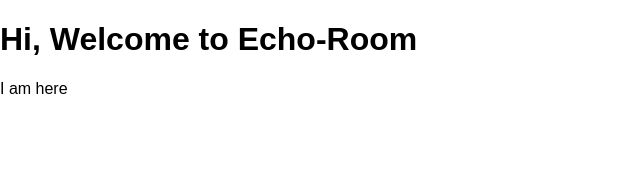
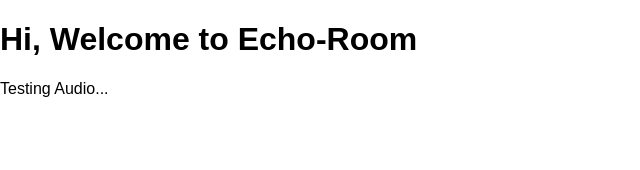
Before and after one commit to AndOr0812/echo-room, a React (Create React App) app: page / in a window 1280 px wide. Shown: the top 170 px of the page, without its empty margins (0-640 px from the left). Built offline with nearby package versions, Linux system fonts and the light colour scheme; no server answers.

Commit message:
add socket for audio stream

```diff
--- a/src/components/Audio/Audio.js
+++ b/src/components/Audio/Audio.js
@@ -1,8 +1,10 @@
 import React from 'react'
+import socket from '../../socket'
 
 const audioTest = () => {
   var handleSuccess = function(stream) {
-    const audioContext = new (window.AudioContext || window.webkitAudioContext)()
+    const audioContext = new (window.AudioContext ||
+      window.webkitAudioContext)()
     const source = audioContext.createMediaStreamSource(stream)
     const processor = audioContext.createScriptProcessor(1024, 1, 1)
 
@@ -11,15 +13,17 @@ const audioTest = () => {
 
     processor.onaudioprocess = function(e) {
       console.log(e.inputBuffer)
+      socket.emit('transmitAudio', 'audio sample')
     }
   }
-
-  navigator.mediaDevices.getUserMedia({ audio: true, video: false }).then(handleSuccess)
+  navigator.mediaDevices
+    .getUserMedia({ audio: true, video: false })
+    .then(handleSuccess)
 }
 
 const audio = ({ props }) => {
   audioTest()
-  return <div>I am here</div>
+  return <div>Testing Audio...</div>
 }
 
 export default audio
```
